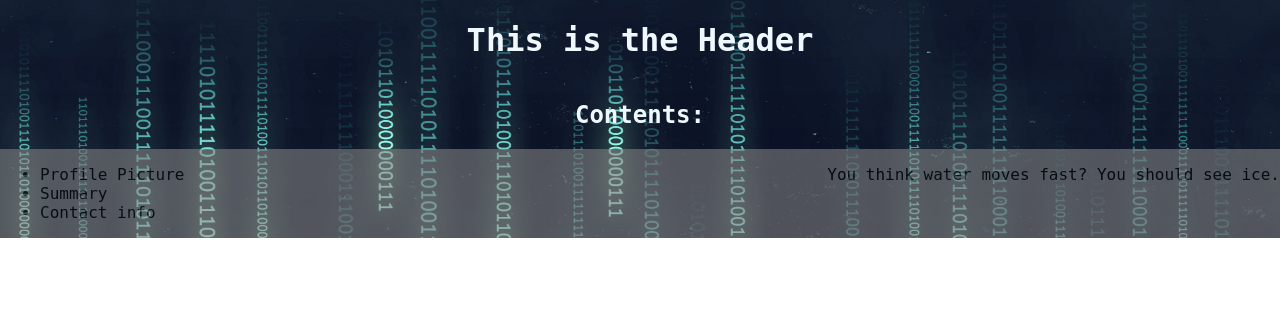
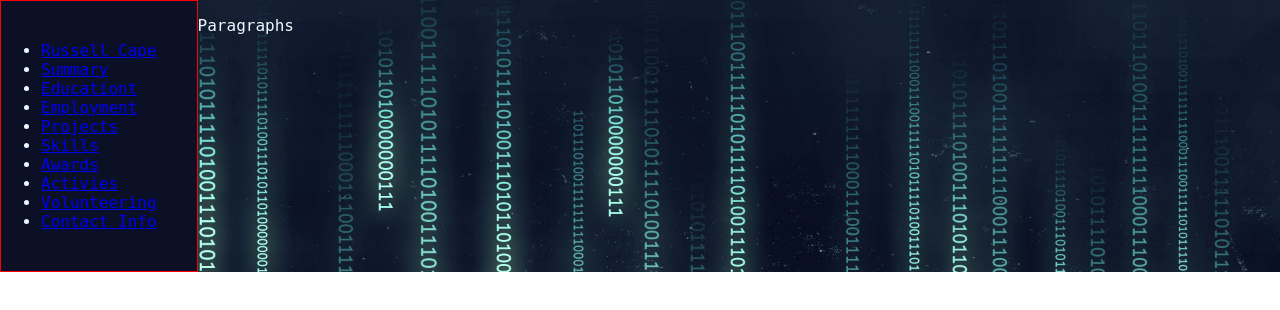
Before and after one commit to russellcape/web-portfolio, a React (Create React App) app: page / in a window 1280 px wide. Shown: the top 310 px of the page. Built offline with nearby package versions, Linux system fonts and the light colour scheme.

Commit message:
Creating NavBar

```diff
--- a/src/App.css
+++ b/src/App.css
@@ -1,6 +1,5 @@
 .App {
     display: flex;
-    flex-direction: column;
     background-image: url(./images/binary-wallpaper.jpg);
     background-size: 100%;
 }
@@ -9,15 +8,9 @@
     margin: auto;
 }
 
-.Title {
-    text-align: center;
+.nav {
+    border: red 1px solid;
+    padding: 2.5em;
+    background-color: #0B1027;
+    margin: 0 0;
 }
-
-.Content {
-    display: flex;
-    flex-direction: row;
-    justify-content: space-between;
-    background-color: grey;
-    opacity: 0.6;
-    color: black;
-}
--- a/src/App.js
+++ b/src/App.js
@@ -5,33 +5,22 @@ import './images/binary-wallpaper.jpg'
 function App() {
   return (
     <div className="App">
-      <header className="App-Header">
-        <h1>This is the Header</h1>
-      </header>
+      <div className="navBar">
+        <ul className="nav">
+          <li><a href="home">Russell Cape</a></li>
+          <li><a href="#">Summary</a></li>
+          <li><a href="#">Educationt</a></li>
+          <li><a href="#">Employment</a></li>
+          <li><a href="#">Projects</a></li>
+          <li><a href="#">Skills</a></li>
+          <li><a href="#">Awards</a></li>
+          <li><a href="#">Activies</a></li>
+          <li><a href="#">Volunteering</a></li>
+          <li><a href="#">Contact Info</a></li>
+        </ul>
+      </div>
       <body>
-        <div className="Title">
-          <h2>Contents:</h2>
-        </div>
-        <div className="Content">
-          <div className="Table">
-            <ul>
-              <li>
-                Profile Picture
-              </li>
-              <li>
-                Summary
-              </li>
-              <li>
-                Contact info
-              </li>
-            </ul>
-          </div>
-          <div>
-            <p>
-              You think water moves fast? You should see ice.
-            </p>
-          </div>
-        </div>
+        <p>Paragraphs</p>
       </body>
     </div>
   );
```
